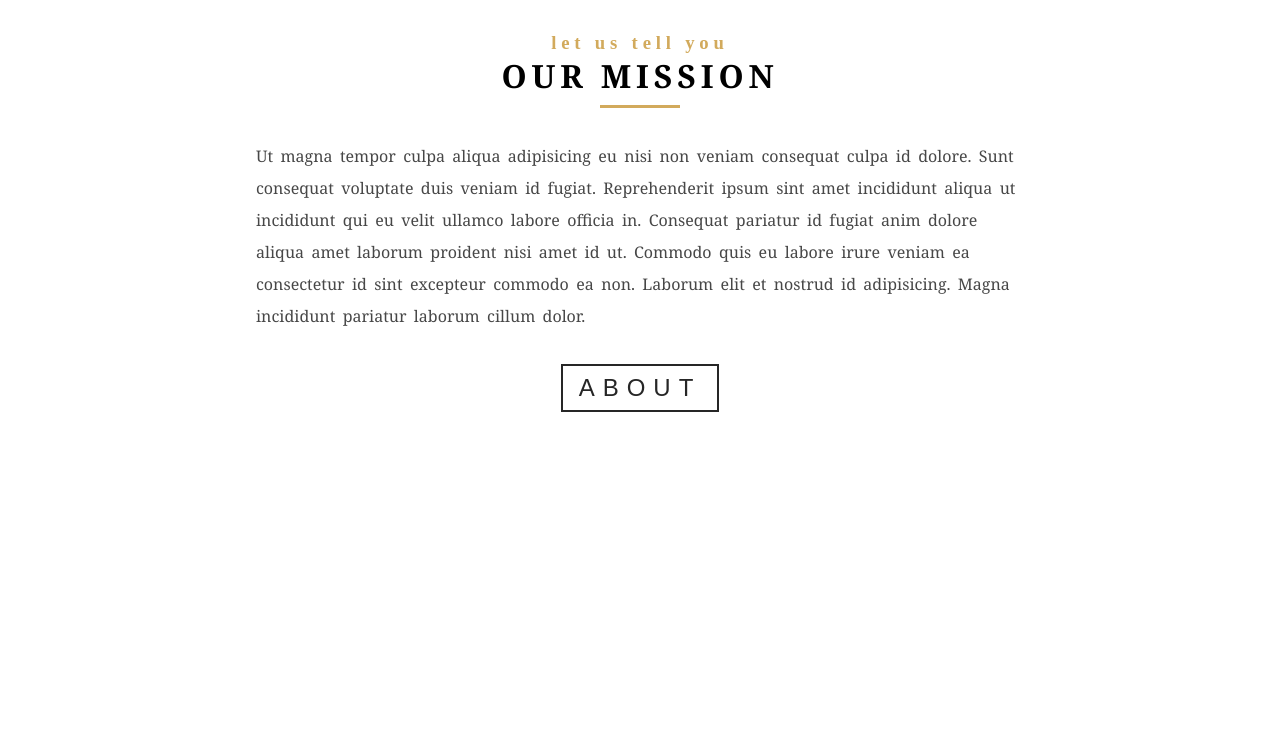
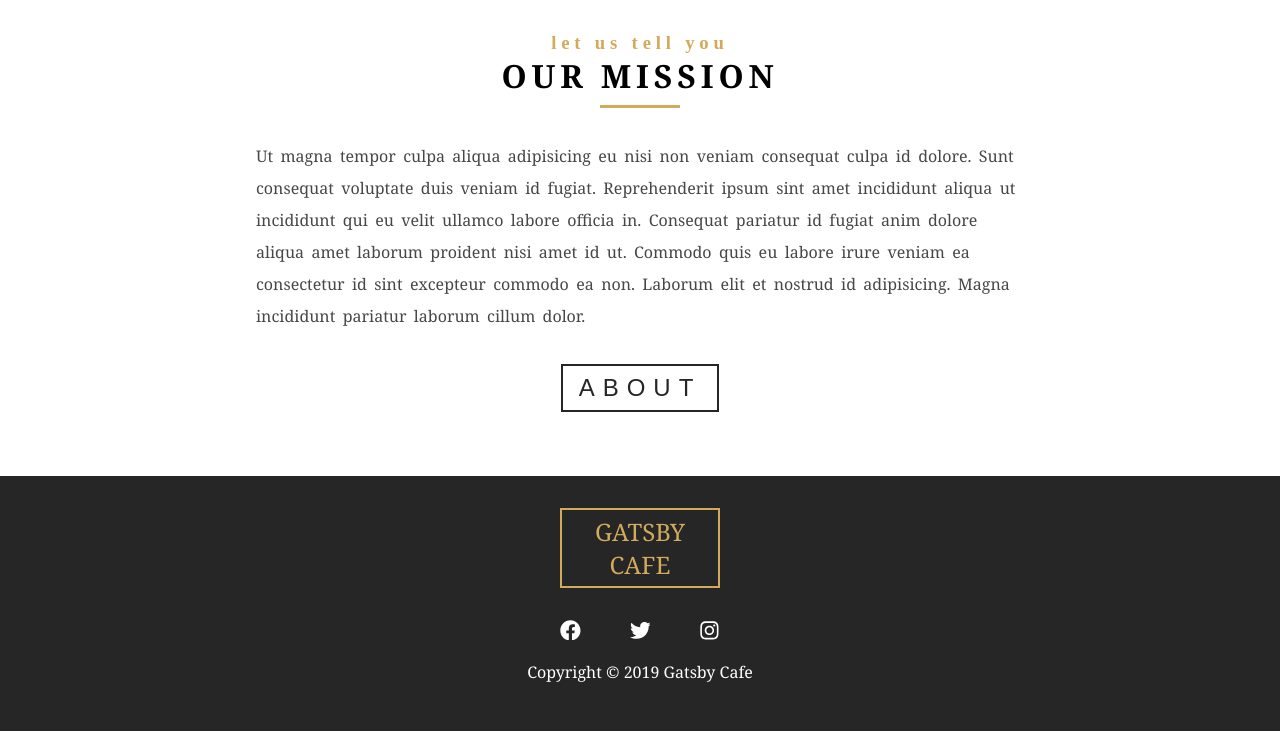
Before and after one commit to thefoxboxman/gatsby-cafe, a Gatsby site: page / in a window 1280 px wide. Shown: the part 788-1519 px from the top of the page. Before the commit the page ends 1264 px from the top, so only its background shows below. Built offline with nearby package versions, Linux system fonts and the light colour scheme; Gatsby itself is replaced by a stand-in of ours.

Commit message:
completed footer component

```diff
--- /dev/null
+++ b/src/components/globals/Footer.js
@@ -0,0 +1,73 @@
+import React, { Component } from 'react'
+import styled from 'styled-components'
+import {FaInstagram, FaTwitter, FaFacebook} from 'react-icons/fa'
+
+import{styles} from '../../utils'
+export default class Footer extends Component {
+	state={
+		icons:[
+			{
+				id:1,
+				icon: <FaFacebook className="icon facebook-icon"/>,
+				path: `https://www.facebook.com`,
+			},
+			{
+				id: 2,
+				icon: <FaTwitter className="icon twitter-icon" />,
+				path: `https://www.twitter.com`,
+			},
+			{
+				id: 3,
+				icon: <FaInstagram className="icon instagram-icon" />,
+				path: `https://www.instagram.com`,
+			},
+		],
+	}
+
+	render() {
+		return (
+			<FooterWrapper>
+<div className='title'>Gatsby Cafe</div>
+<div className="icons">
+					{this.state.icons.map(item => (<a href={item.path} key={item.id} target="_blank" rel="noopener noreferrer">{item.icon} </a>))}
+</div>
+<p className="copyright">copyright &copy; 2019 Gatsby Cafe</p>
+			</FooterWrapper>
+		)
+	}
+}
+const FooterWrapper = styled.footer`
+  padding: 2rem;
+  background: ${styles.colors.mainBlack};
+  .icons {
+    width: 10rem;
+    display: flex;
+    justify-content: space-between;
+    margin: 0 auto;
+  }
+  .icon {
+    color: ${styles.colors.mainWhite};
+    font-size: 1.3rem;
+    ${styles.transition({})};
+    &:hover {
+      color: ${styles.colors.mainYellow};
+    }
+  }
+  .copyright {
+    color: ${styles.colors.mainWhite};
+    text-transform: capitalize;
+    text-align: center;
+    margin: 1rem 0;
+  }
+
+  .title {
+		width: 10rem;
+    color: ${styles.colors.mainYellow};
+    text-transform: uppercase;
+    text-align: center;
+		padding: 0.3rem 1rem;
+		margin: 0 auto 2rem auto;
+		font-size:1.5rem;
+		${styles.border({color: `${styles.colors.mainYellow}`})};
+  }
+`
--- a/src/components/layout.js
+++ b/src/components/layout.js
@@ -5,7 +5,7 @@ import {
 } from 'styled-components'
 
 import Navbar from './globals/navbar/Navbar'
-//import './layout.css'
+import Footer from '../components/globals/Footer'
 
 const Layout = ({
 	children
@@ -14,6 +14,7 @@ const Layout = ({
 		<MyGlobalStyle />
 		<Navbar />
 		{children}
+		<Footer/>
 		</React.Fragment>
 	)
 }
--- a/src/pages/index.js
+++ b/src/pages/index.js
@@ -8,15 +8,17 @@ import QuickInfo from '../components/HomePageComponents/QuickInfo'
 import Layout from '../components/layout'
 import SEO from '../components/seo'
 
+
 const IndexPage = () => (
   <Layout>
     <SEO title="Home" keywords={[`gatsby`, `application`, `react`]} />
     <HomeHeader img={img}>
-      <Banner title="gatsby eatery" subtitle="555 main street, Surfers Paradise. Qld." >
+      <Banner title="gatsby cafe" subtitle="55 pacific avenue, Byron Bay, Australia." >
 			<BannerButton style={{margin: `2rem auto`}}>menu</BannerButton>
 			</Banner>
     </HomeHeader>
 		<QuickInfo />
+
   </Layout>
 )
 
```
